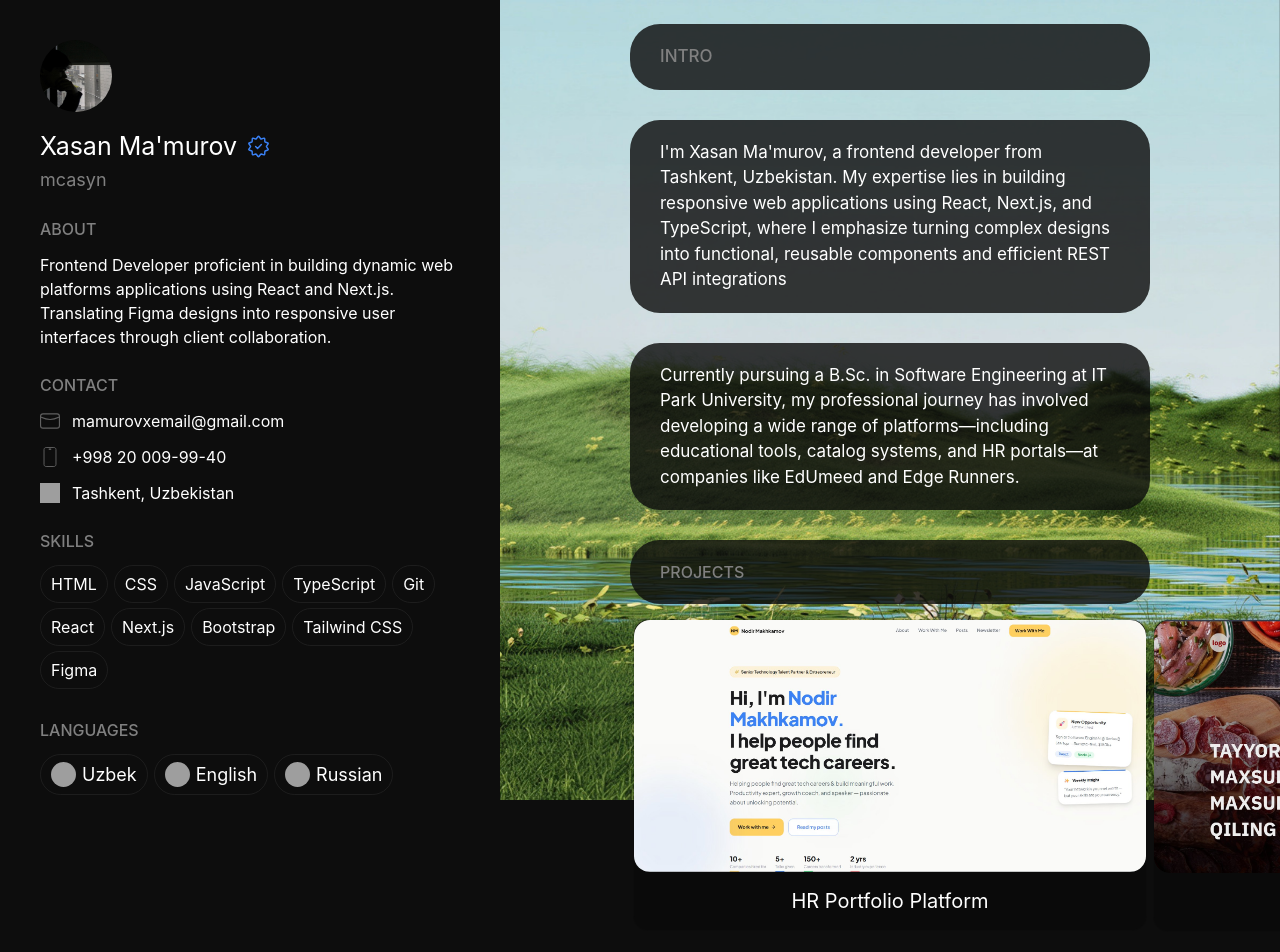
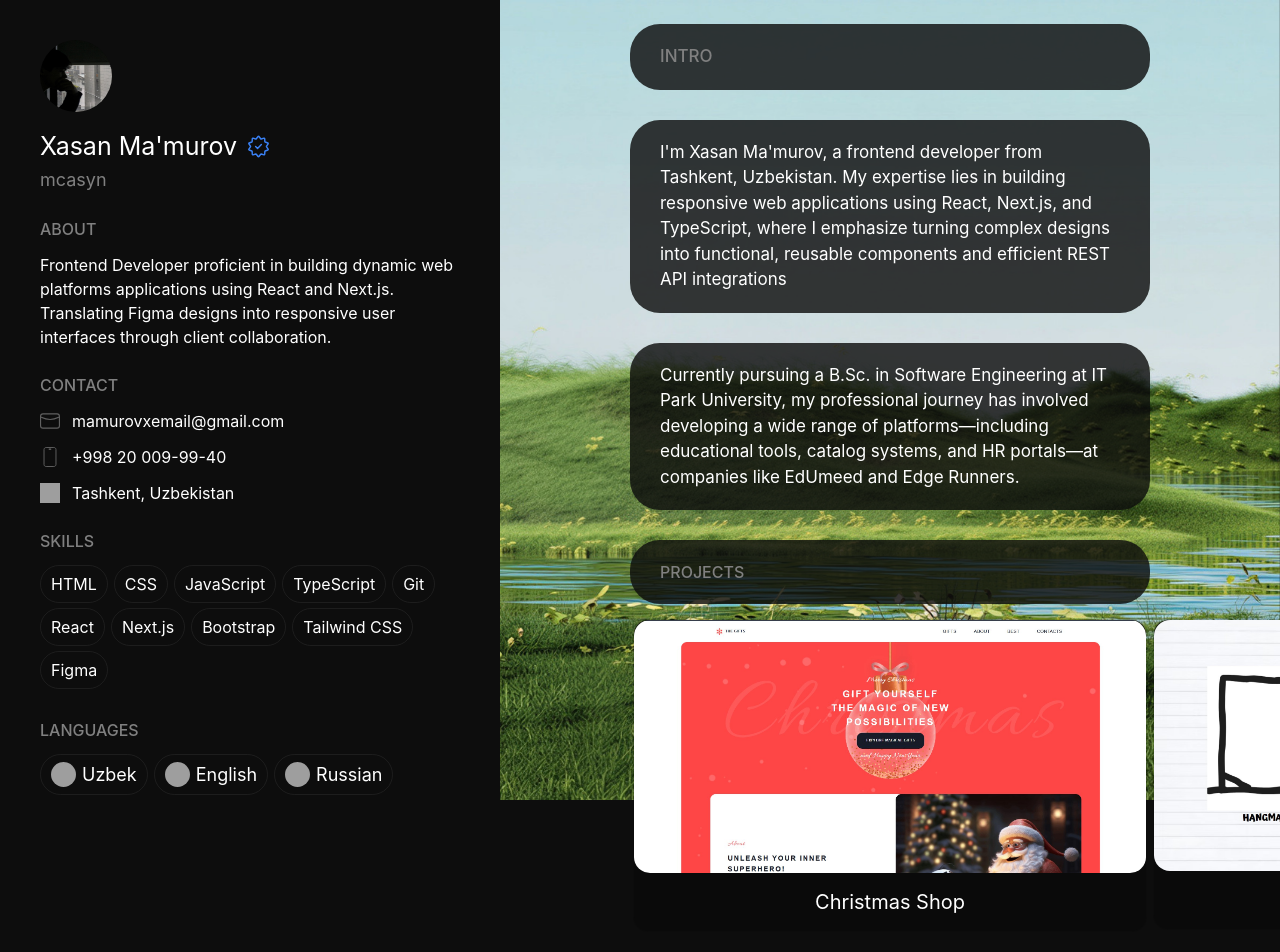
Before and after one commit to MXasan/portfolio-mcasyn, a React app: page / in a window 1280 px wide. Shown: the top 952 px of the page. Built offline with nearby package versions, Linux system fonts and the light colour scheme; grey boxes are pictures that could not be loaded; the HTML template or start-up script is replaced by a standard one.

Commit message:
chore: remove old projects

```diff
--- a/src/rightSide/rightSideProjects/rightSideProjects.tsx
+++ b/src/rightSide/rightSideProjects/rightSideProjects.tsx
@@ -9,22 +9,6 @@ import {
 const projects = [
   {
     id: 1,
-    image: "/websitesImg/website4.jpg",
-    title: "HR Portfolio Platform",
-    tech: "Next.js · TypeScript · Tailwind CSS",
-    Text: "Portfolio website for HR specialists with blog and job listings — currently in development at EdgeRunners.",
-    link: "https://persanal-brand-hr.vercel.app/",
-  },
-  {
-    id: 2,
-    image: "/websitesImg/website1.jpg",
-    title: "Agent Catalog App",
-    tech: "React · REST API",
-    Text: "Catalog web app for agents with dynamic filtering and responsive layout.",
-    link: "https://next-store-gamma.vercel.app",
-  },
-  {
-    id: 3,
     image: "/websitesImg/website2.jpg",
     title: "Christmas Shop",
     tech: "Vanilla JS · HTML · CSS",
@@ -32,7 +16,7 @@ const projects = [
     link: "https://christmas-shop-flame.vercel.app",
   },
   {
-    id: 4,
+    id: 2,
     image: "/websitesImg/website3.jpg",
     title: "Hangman Game",
     tech: "JavaScript",
```
